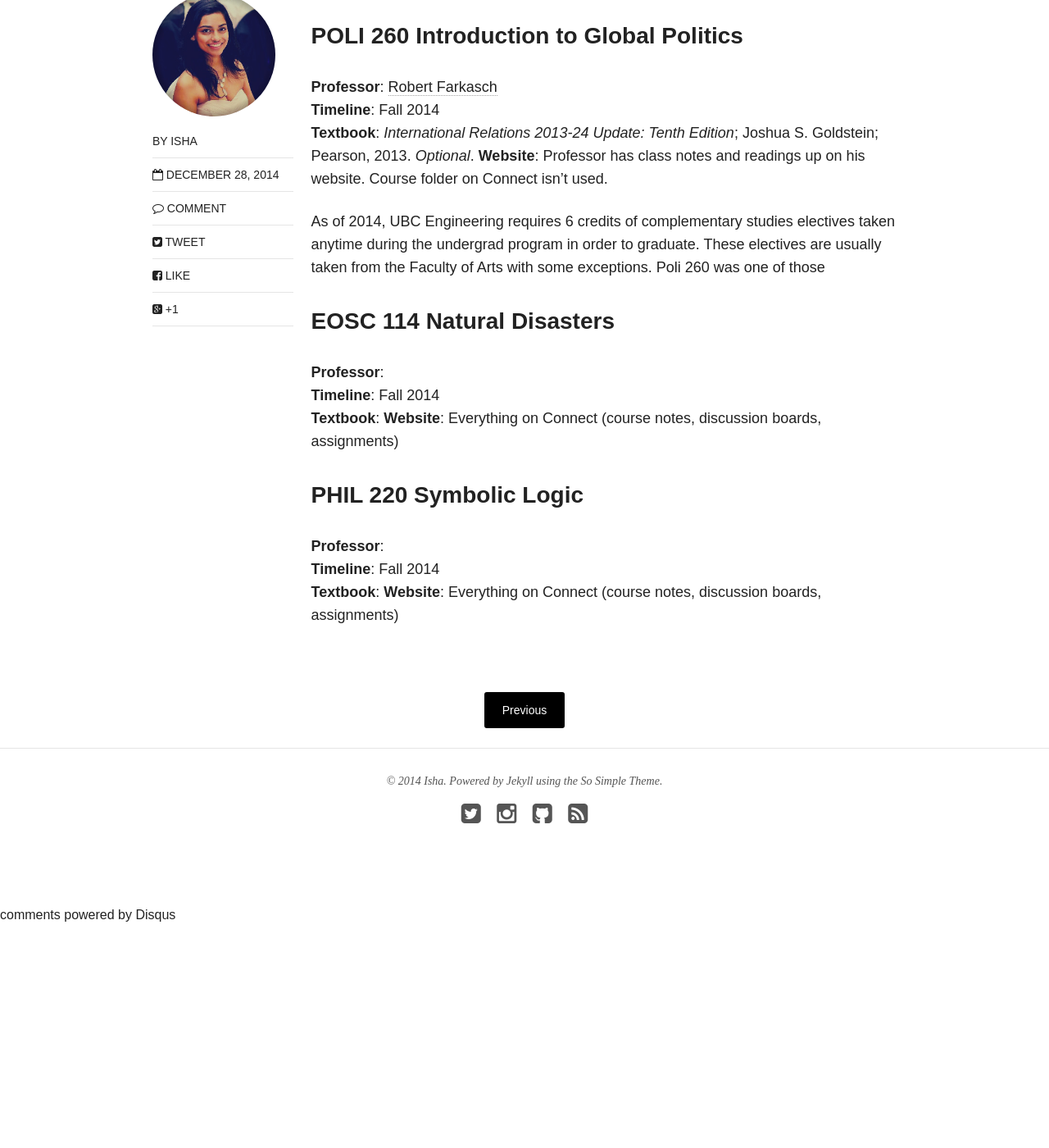
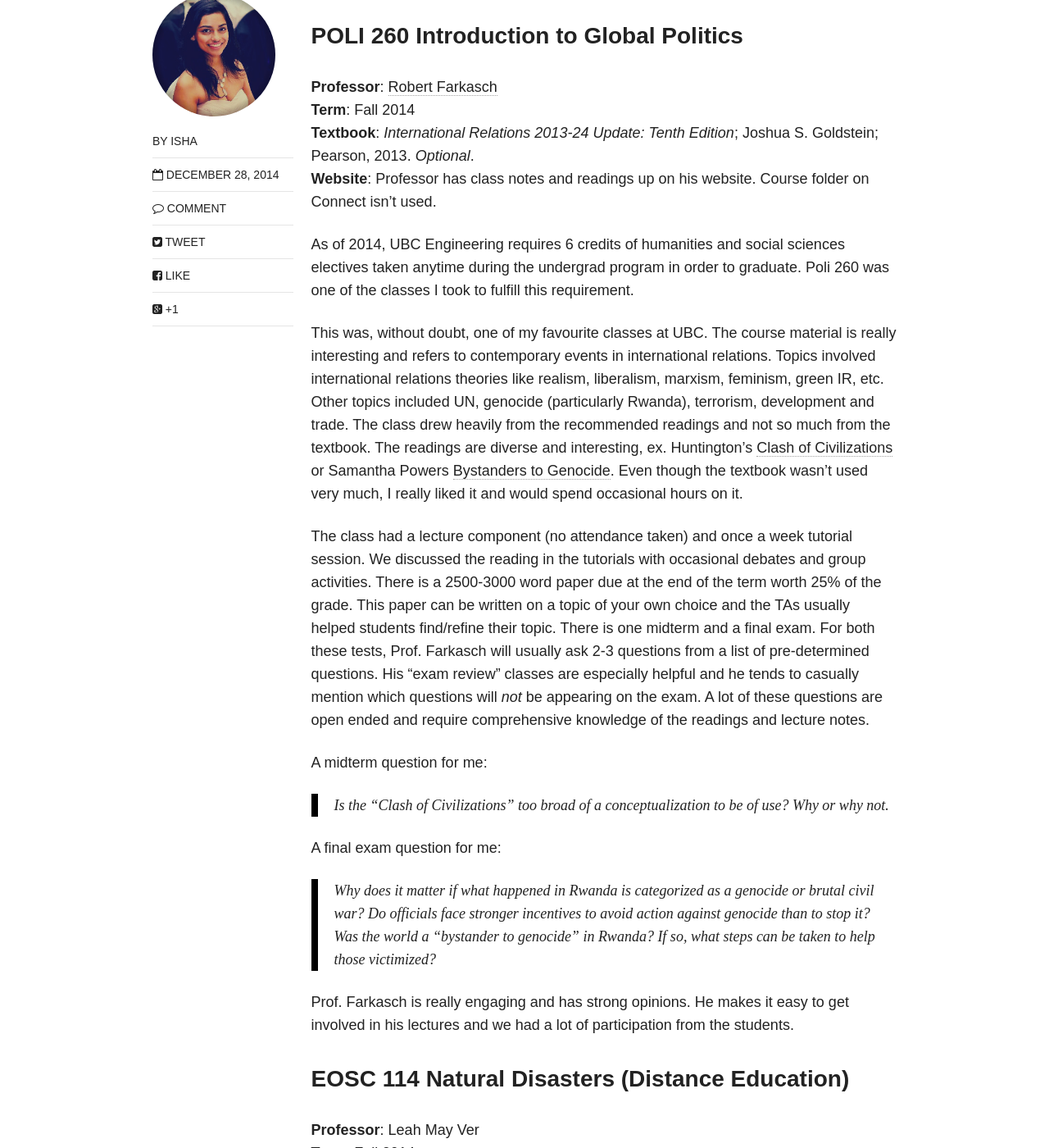
Before and after one commit to Primewalker/isha.github.io, a Jekyll site: the page built from _posts/articles/2014-12-28-260-114-review.md, in a window 1280 px wide and 1400 px high, scrolled down 355 px. Shown: the whole window at 82% size. Built offline with Jekyll 4.4.1, drawn with Linux system fonts in a browser that asks for light colours; nearby versions of some CDN libraries; comment, search, counter and statistics services are not loaded; before the commit the page ends 1483 px from its top, so only the background shows below that; some of the changed text lies outside the part shown.

Commit message:
Review poli 260 and eosc 114

```diff
--- a/_posts/articles/2014-12-28-260-114-review.md
+++ b/_posts/articles/2014-12-28-260-114-review.md
@@ -1,9 +1,9 @@
 ---
 layout: post
-title: Reviewing POLI 260, EOSC 114 and PHIL 220
-excerpt: "Some thoughts on POLI 260, EOSC 114 and PHIL 220 classes at UBC"
+title: Reviewing POLI 260 and EOSC 114
+excerpt: "Some thoughts on POLI 260 and EOSC 114 classes at UBC"
 categories: articles
-tags: [poli 260,eosc 114,phil 220,ubc,review]
+tags: [poli 260,eosc 114,ubc,review]
 comments: true
 share: true
 ---
@@ -11,22 +11,36 @@ share: true
 ### POLI 260 Introduction to Global Politics
 
 **Professor**: [Robert Farkasch](http://www.rfarkasch.com/)
-**Timeline**: Fall 2014
+**Term**: Fall 2014
 **Textbook**: *International Relations 2013-24 Update: Tenth Edition*; Joshua S. Goldstein; Pearson, 2013. *Optional*.
 **Website**: Professor has class notes and readings up on his website. Course folder on Connect isn't used.
 
-As of 2014, UBC Engineering requires 6 credits of complementary studies electives taken anytime during the undergrad program in order to graduate. These electives are usually taken from the Faculty of Arts with some exceptions. Poli 260 was one of those
+As of 2014, UBC Engineering requires 6 credits of humanities and social sciences electives taken anytime during the undergrad program in order to graduate. Poli 260 was one of the classes I took to fulfill this requirement.
 
-### EOSC 114 Natural Disasters
+This was, without doubt, one of my favourite classes at UBC. The course material is really interesting and refers to contemporary events in international relations. Topics involved international relations theories like realism, liberalism, marxism, feminism, green IR, etc. Other topics included UN, genocide (particularly Rwanda), terrorism, development and trade. The class drew heavily from the recommended readings and not so much from the textbook. The readings are diverse and interesting, ex. Huntington's [Clash of Civilizations](http://en.wikipedia.org/wiki/Clash_of_Civilizations) or Samantha Powers [Bystanders to Genocide](http://www.theatlantic.com/magazine/archive/2001/09/bystanders-to-genocide/304571/). Even though the textbook wasn't used very much, I really liked it and would spend occasional hours on it.
 
-**Professor**:
-**Timeline**: Fall 2014
-**Textbook**:
+The class had a lecture component (no attendance taken) and once a week tutorial session. We discussed the reading in the tutorials with occasional debates and group activities. There is a 2500-3000 word paper due at the end of the term worth 25% of the grade. This paper can be written on a topic of your own choice and the TAs usually helped students find/refine their topic. There is one midterm and a final exam. For both these tests, Prof. Farkasch will usually ask 2-3 questions from a list of pre-determined questions. His "exam review" classes are especially helpful and he tends to casually mention which questions will *not* be appearing on the exam. A lot of these questions are open ended and require comprehensive knowledge of the readings and lecture notes.
+
+A midterm question for me:
+
+>Is the "Clash of Civilizations" too broad of a conceptualization to be of use? Why or why not.
+
+A final exam question for me:
+
+>Why does it matter if what happened in Rwanda is categorized as a genocide or brutal civil war? Do officials face stronger incentives to avoid action against genocide than to stop it? Was the world a “bystander to genocide” in Rwanda? If so, what steps can be taken to help those victimized?
+
+Prof. Farkasch is really engaging and has strong opinions. He makes it easy to get involved in his lectures and we had a lot of participation from the students.
+
+### EOSC 114 Natural Disasters (Distance Education)
+
+**Professor**: Leah May Ver
+**Term**: Fall 2014
+**Textbook**: *Natural Disasters: Custom Edition for UBC*; Abbott, P.L. and C. Samson; McGraw Hill Custom Publishing, 2012. *Required*.
 **Website**: Everything on Connect (course notes, discussion boards, assignments)
 
-### PHIL 220 Symbolic Logic
+This class satisfies the UBC Engineering 3 credit science elective requirement. Involves topics like earthquakes, volcanoes, tornadoes, tsunamis and mass extinctions. Each topic covered in the class explains the important concepts, how to measure extent, how to prevent/monitor and also special focus on the Canadian scenario. For example, in the earthquakes module, I learned about tectonic plates, seismic energy and waves, forecasting earthquakes, building construction methods to minimize earthquake damage and also an in-depth look at the Cascadia Subduction zone (close to the West Coast).
 
-**Professor**:
-**Timeline**: Fall 2014
-**Textbook**:
-**Website**: Everything on Connect (course notes, discussion boards, assignments)
+Since this was a distance education class, everything except for the final exam was completed online. Each module had an individual quiz and a group quiz (both open book). To do the group quizzes, we had to sign up for a group and then use the BB Collaborate program which records video, audio and chat. The group quizzes are mandatory and the individual grade is void if a group quiz for that module isn't completed. The final exam (worth 40% and closed book) followed the same pattern and had an individual and group component.
+
+
+Even though the textbook was required, I found that going through the lecture notes on Connect was more than satisfactory for me. Going though the online notes took about 4-5 hours per module or 4-5 hours every two weeks. All in all this was an easy, GPA booster class that was also really interesting.
```
Also changed, not shown: _posts/articles/2014-12-17-443-450-review.md (+4 -3 lines).
